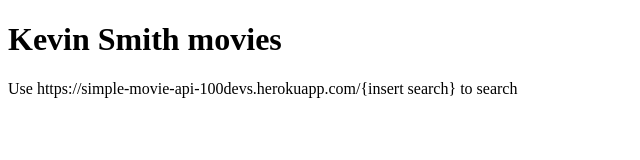
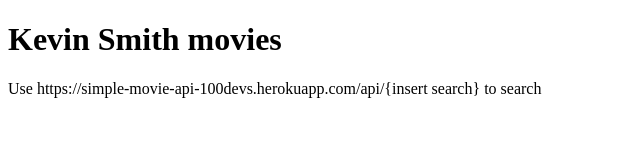
Before and after one commit to AlexOde/movies-api-test, a website: page index.html in a window 1280 px wide. Shown: the full height of the page, 0-640 px from the left. Drawn offline with Linux system fonts and the light colour scheme.

Commit message:
updated html again to include the 'api/'

```diff
--- a/index.html
+++ b/index.html
@@ -8,7 +8,7 @@
 </head>
 <body>
     <h1>Kevin Smith movies</h1>
-    <p>Use https://simple-movie-api-100devs.herokuapp.com/{insert search} to search</p>
+    <p>Use https://simple-movie-api-100devs.herokuapp.com/api/{insert search} to search</p>
 
 </body>
 </html>
```
